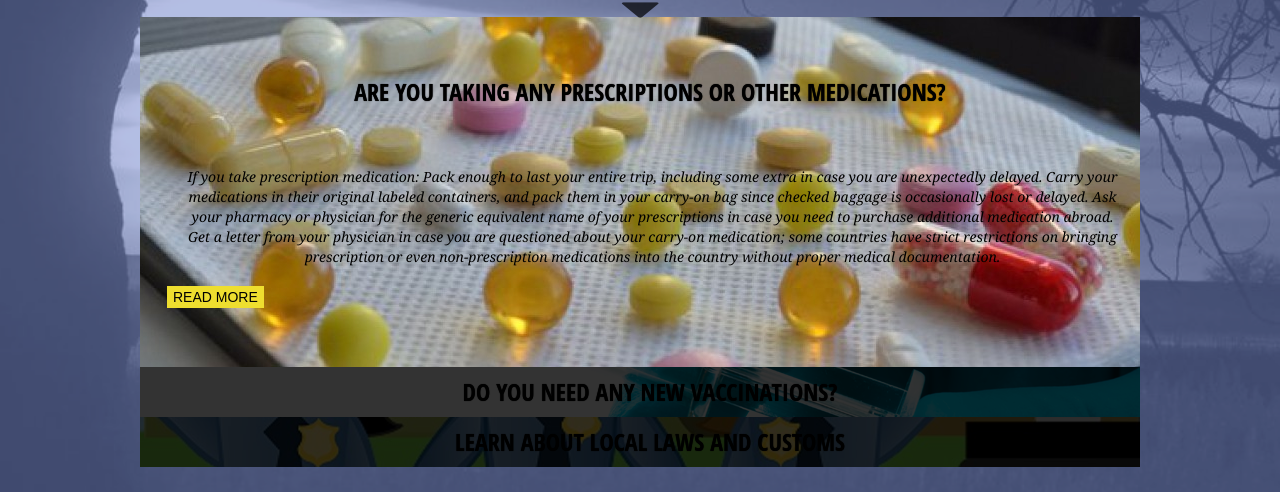
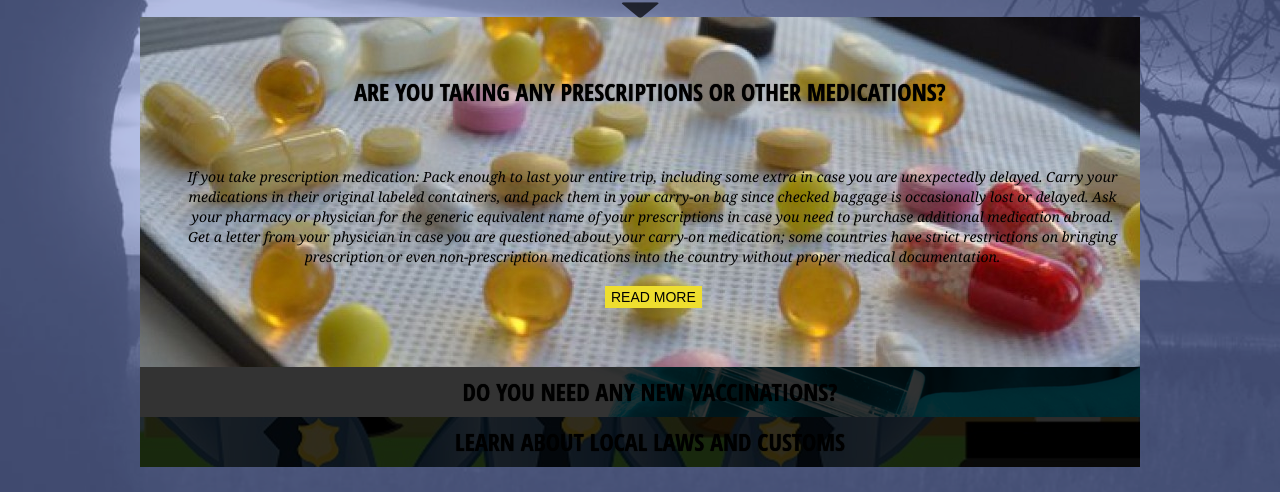
Before and after one commit to Kornylo/trevel-time, a plain HTML site: page index.html in a window 1280 px wide. Both pictures are taken after a click on the element "ARE YOU TAKING ANY PRESCRIPTIONS OR OTHER MEDICATIONS?". Shown: the part 308-800 px from the top of the page. Drawn offline with nearby package versions, Linux system fonts and the light colour scheme; files whose address does not match are found by name.

Commit message:
chenged css

```diff
--- a/css/acordion.css
+++ b/css/acordion.css
@@ -94,13 +94,14 @@ color: #000;
 	float:left;
 	margin:0px 2px;
 }
-.va-slice ul li a{
-	color:#000;
-	background:#eede2f;
-	padding:3px 6px;
-	font-size:14px;
-	font-family:'PT Sans', sans-serif;
-	text-transform:uppercase;
+.va-slice ul li a {
+    color: #000;
+    background: #eede2f;
+    padding: 3px 6px;
+    font-size: 14px;
+    font-family: 'PT Sans', sans-serif;
+    text-transform: uppercase;
+    margin-left: 438px;
 }
 .va-slice ul li a:hover{
 	background:#000;
```
